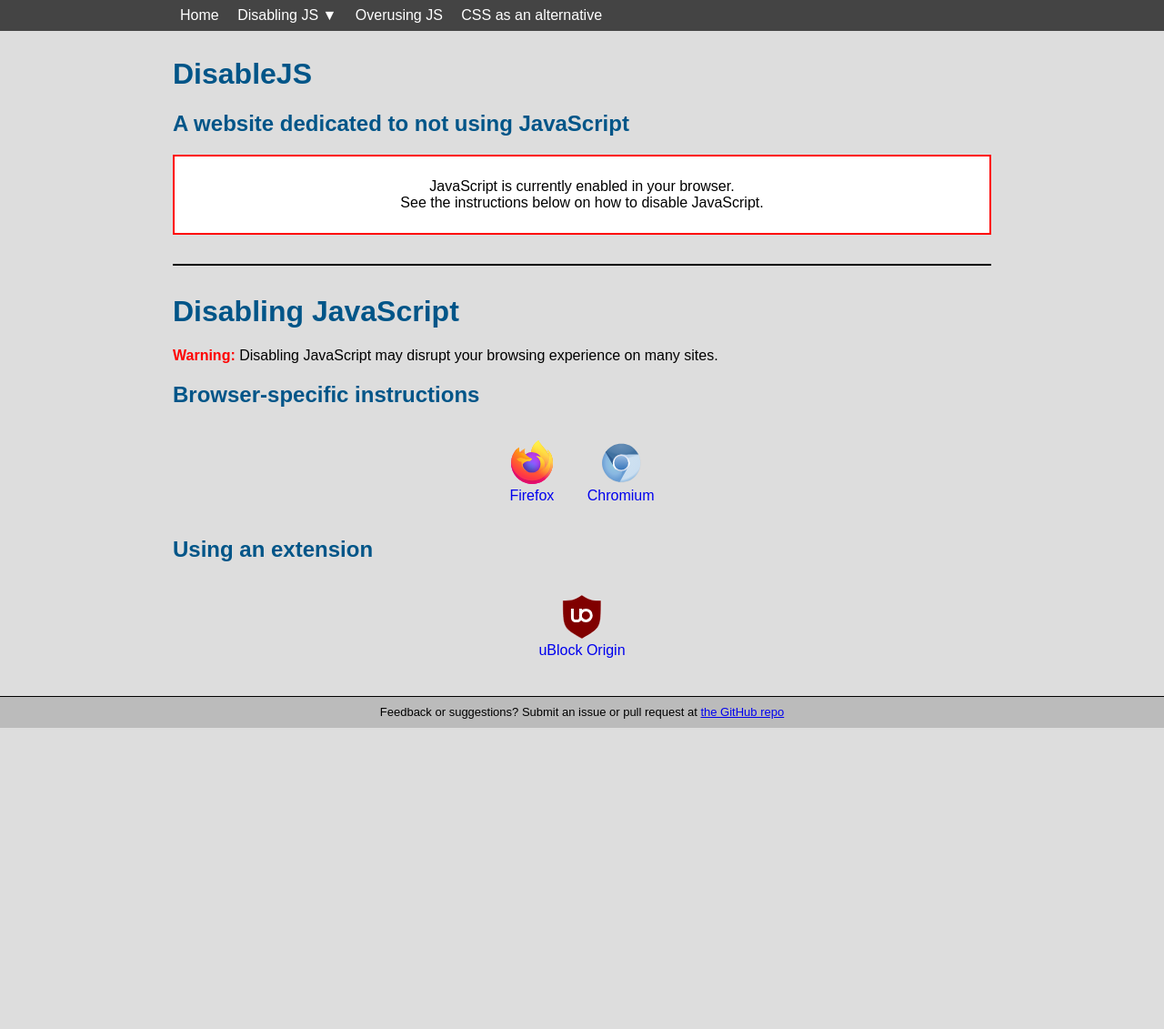
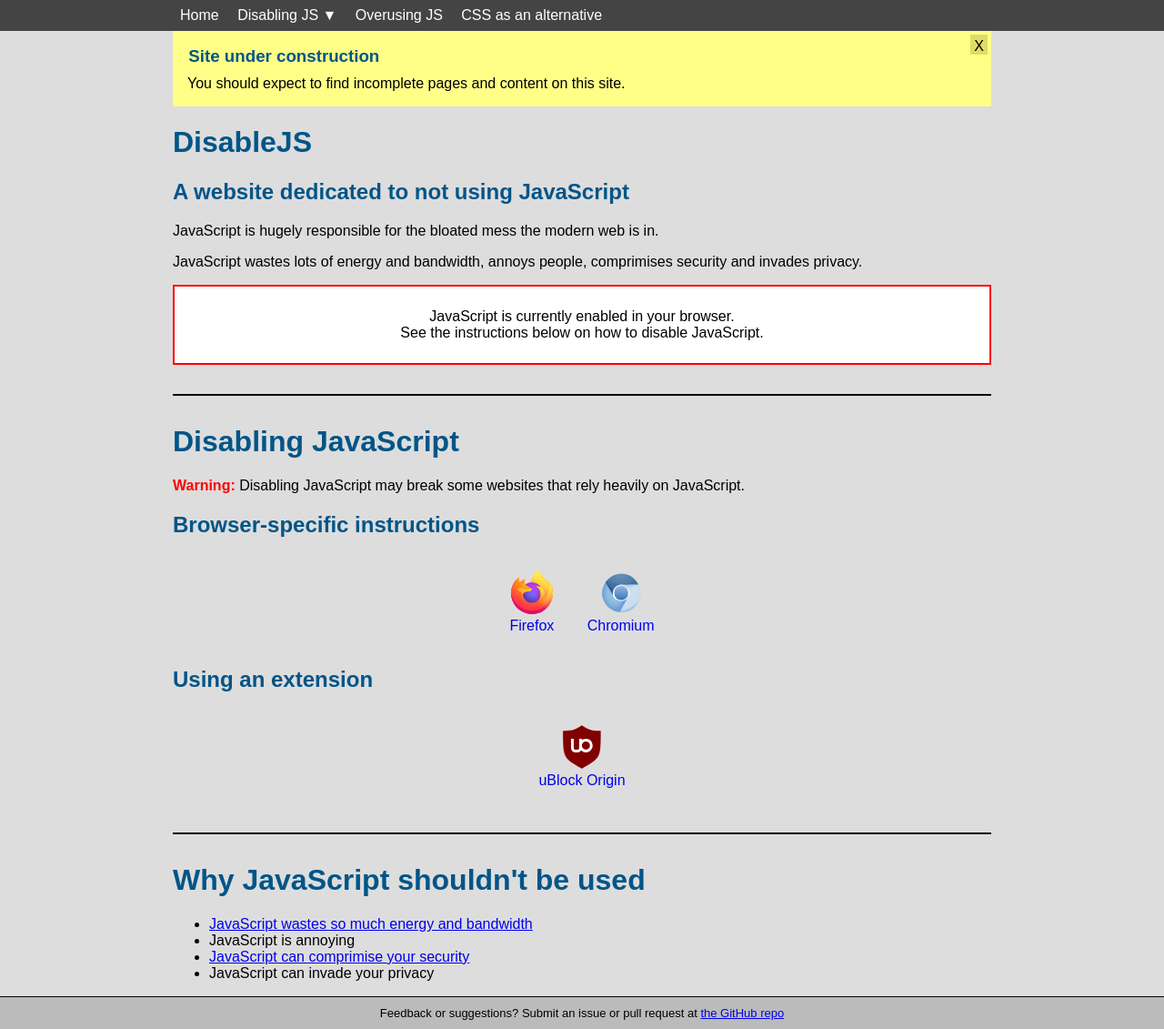
Before and after one commit to ClosedGL2/disablejs, a plain HTML site: page index.html in a window 1280 px wide. Shown: the whole page at 91% size. Before the commit the page ends 800 px from the top, so only its background shows below. Drawn offline with Linux system fonts and the light colour scheme.

Commit message:
Site under construction, what's bad about JavaScript

```diff
--- a/css.css
+++ b/css.css
@@ -59,7 +59,6 @@ body {
 
 .main {
 	margin: auto;
-	padding: 0.5em;
 	width: 100%;
 	max-width: 900px;
 	flex: 1;
--- /dev/null
+++ b/dialog-warning.css
@@ -0,0 +1,31 @@
+.dialog {
+	background-color: #ff8;
+	width: 100%;
+}
+
+.dialog-close {
+	float: right;
+	cursor: pointer;
+	background-color: #dd6;
+	margin: 0.25em;
+	padding: 0.25em;
+	padding-bottom: 0;
+}
+
+.dialog-msg {
+	clear: left;
+	padding: 0.5em;
+	margin: 0;
+}
+
+.dialog-toggle, .dialog-toggle + .dialog {
+	display: none;
+}
+
+.dialog-toggle:checked + .dialog {
+	display: inline-block;
+}
+
+.dialog-msg * {
+	margin: 0.5em;
+}
--- a/index.html
+++ b/index.html
@@ -4,6 +4,7 @@
 		<title>DisableJS - A website dedicated to not using JavaScript</title>
 		<link rel="stylesheet" href="/css.css"/>
 		<link rel="stylesheet" href="/jsstatus.css"/>
+		<link rel="stylesheet" href="/dialog-warning.css"/>
 		<link rel="shortcut icon" href="/favicon.ico"/>
 		<meta name="viewport" content="width=device-width, initial-scale=1.0"/>
 	</head>
@@ -25,8 +26,20 @@
 			</div>
 		</div>
 		<div class="main">
+			<input class="dialog-toggle" type="checkbox" id="dialog-toggle" checked=""/>
+			<div class="dialog">
+				<label class="dialog-close" for="dialog-toggle">X</label>
+				<div class="dialog-msg" title="This dialog has been here since January 28, 2022">
+					<h3>Site under construction</h3>
+					<p>You should expect to find incomplete pages and content on this site.</p>
+				</div>
+			</div>
+
 			<h1>DisableJS</h1>
 			<h2>A website dedicated to not using JavaScript</h2>
+
+			<p>JavaScript is hugely responsible for the bloated mess the modern web is in.</p>
+			<p>JavaScript wastes lots of energy and bandwidth, annoys people, comprimises security and invades privacy.</p>
 
 			<input type="radio" id="js-enabled" name="jsstatus" checked=""/>
 			<noscript>
@@ -44,7 +57,7 @@
 
 			<h1>Disabling JavaScript</h1>
 
-			<p><b class="warn">Warning:</b> Disabling JavaScript may disrupt your browsing experience on many sites.</p>
+			<p><b class="warn">Warning:</b> Disabling JavaScript may break some websites that rely heavily on JavaScript.</p>
 
 			<h2>Browser-specific instructions</h2>
 
@@ -58,6 +71,17 @@
 			<div class="icon-links">
 				<a href="ublock/"><img src="ublockorigin.svg"/><br/>uBlock Origin</a>
 			</div>
+
+			<hr/>
+
+			<h1>Why JavaScript shouldn't be used</h1>
+
+			<ul>
+				<li><a href="jswasteful/">JavaScript wastes so much energy and bandwidth</a></li>
+				<li>JavaScript is annoying</li>
+				<li><a href="jssecurity/">JavaScript can comprimise your security</a></li>
+				<li>JavaScript can invade your privacy</li>
+			</ul>
 		</div>
 		<div class="footer">
 			<p>Feedback or suggestions? Submit an issue or pull request at <a href="https://github.com/ClosedGL2/disablejs/issues/new" target="blank">the GitHub repo</a></p>
```
Also changed, not shown: dynamiccss/index.html (+1 -1 lines), jssecurity/index.html (added, +48 -0 lines), jssecurity/page.html (added, +1 -0 lines), jswasteful/index.html (added, +34 -0 lines), dynamiccss/hbicon.svg (added), 1 other file.
